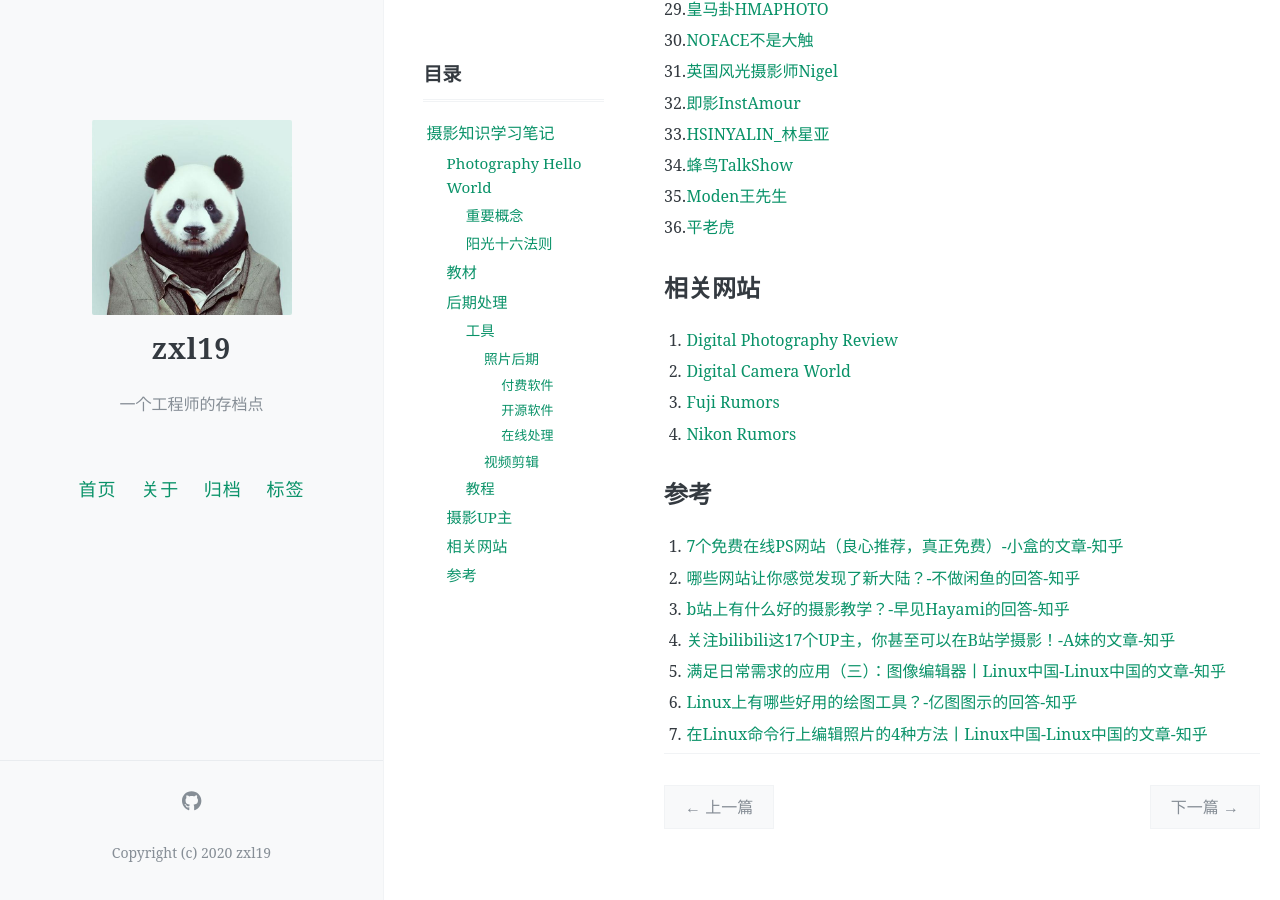
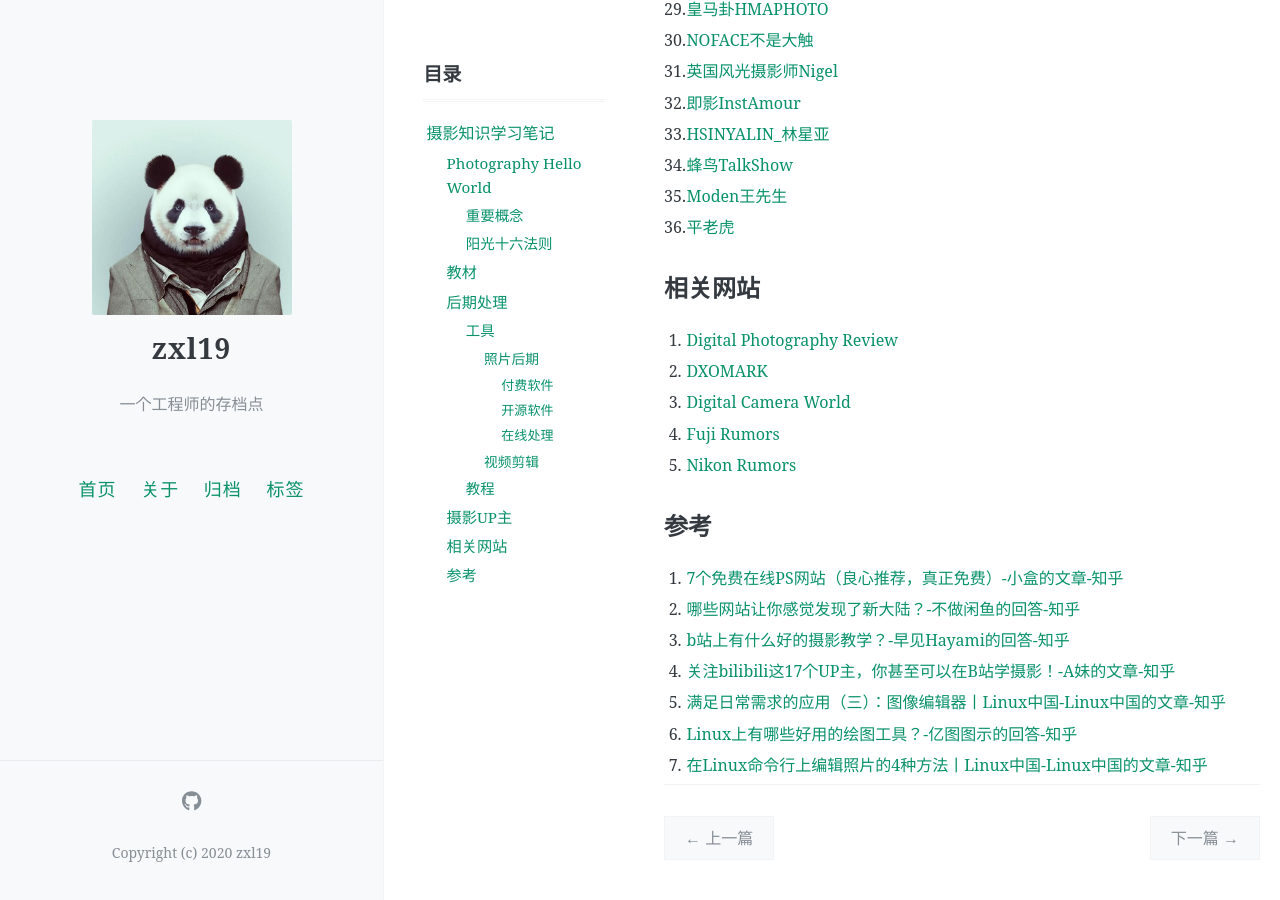
Before and after one commit to zxl19/zxl19.github.io, a Jekyll site: the page built from _posts/2021-08-03-photography-note.md, in a window 1280 px wide and 900 px high, scrolled down 3494 px. Built offline with Jekyll 4.4.1, drawn with Linux system fonts in a browser that asks for light colours; comment, search, counter and statistics services are not loaded; before the commit the page ends 4363 px from its top, so only the background shows below that.

Commit message:
Update Posts

```diff
--- a/_posts/2021-08-03-photography-note.md
+++ b/_posts/2021-08-03-photography-note.md
@@ -143,10 +143,11 @@ pinned: false
 
 ## 相关网站
 
-1. [Digital Photography Review](https://www.dpreview.com/)
-2. [Digital Camera World](https://www.digitalcameraworld.com/)
-3. [Fuji Rumors](https://www.fujirumors.com/)
-4. [Nikon Rumors](https://nikonrumors.com/)
+1. [Digital Photography Review](https://www.dpreview.com)
+2. [DXOMARK](https://www.dxomark.com)
+3. [Digital Camera World](https://www.digitalcameraworld.com)
+4. [Fuji Rumors](https://www.fujirumors.com)
+5. [Nikon Rumors](https://nikonrumors.com)
 
 ## 参考
 
```
Also changed, not shown: _posts/2021-06-15-ai-material.md (+2 -1 lines), _posts/2021-06-23-math-tool.md (+1 -0 lines).
